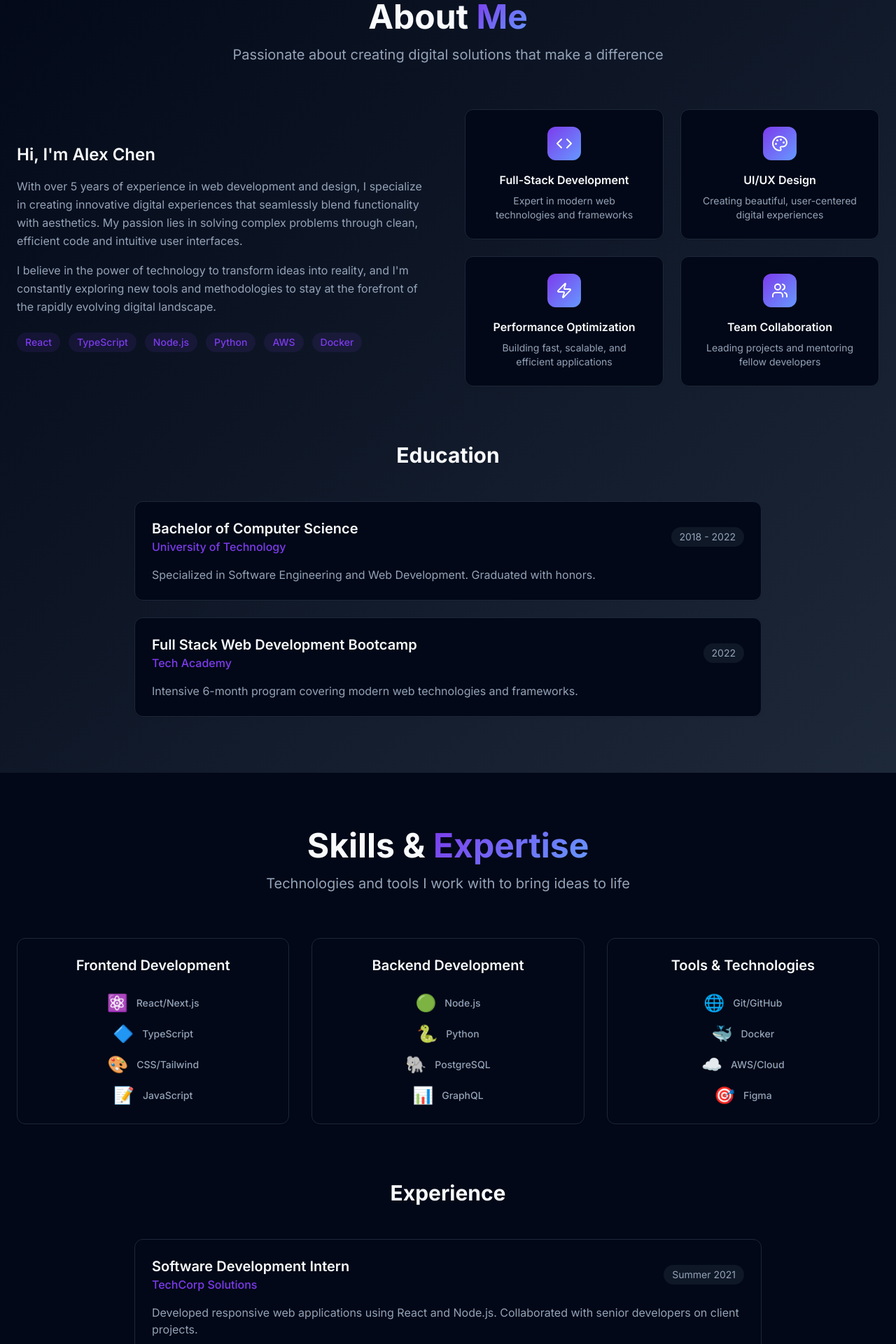
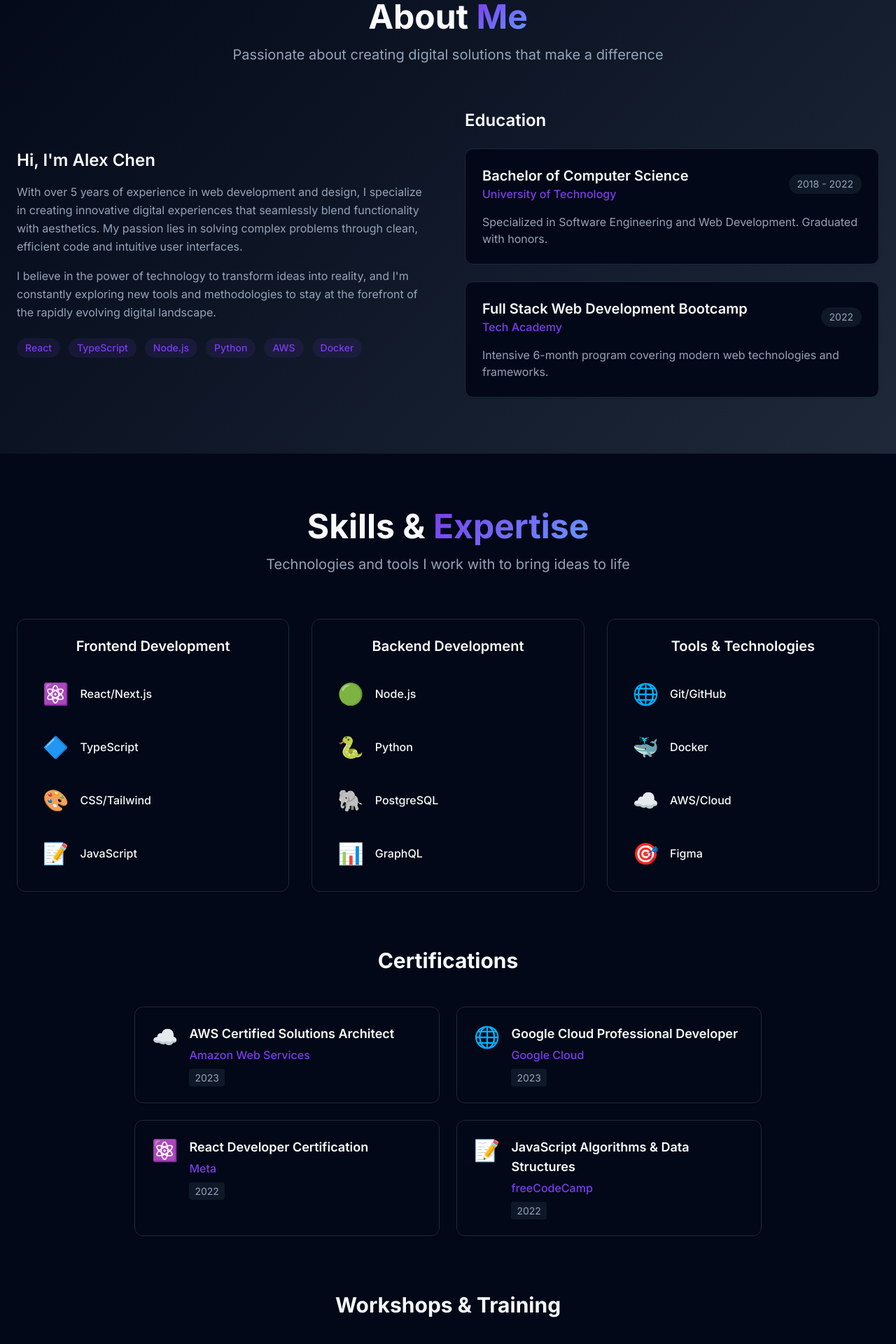
Before and after one commit to Akhil054/Portfolio, a React (Vite) app: page / in a window 1280 px wide. Shown: the part 880-2800 px from the top of the page at 70% size. Built offline with nearby package versions, Linux system fonts and the light colour scheme.

Commit message:
Refactor and add sections
Refactored the profile circle on the homepage, replaced the four boxes in the About Me section with education boxes, and aligned logos and text in the Skills section. Added new Certification and Workshop sections.

```diff
--- a/src/components/About.tsx
+++ b/src/components/About.tsx
@@ -67,26 +67,9 @@ const About = () => {
             </div>
           </div>
 
-          {/* Highlights Grid */}
-          <div className="grid grid-cols-1 sm:grid-cols-2 gap-6">
-            {highlights.map(({ icon: Icon, title, description }) => (
-              <Card key={title} className="hover-lift group">
-                <CardContent className="p-6 text-center">
-                  <div className="w-12 h-12 bg-gradient-primary rounded-lg flex items-center justify-center mx-auto mb-4 group-hover:scale-110 transition-transform">
-                    <Icon className="w-6 h-6 text-white" />
-                  </div>
-                  <h4 className="font-semibold mb-2">{title}</h4>
-                  <p className="text-sm text-muted-foreground">{description}</p>
-                </CardContent>
-              </Card>
-            ))}
-          </div>
-        </div>
-
-        {/* Education */}
-        <div className="mt-20">
-          <h3 className="text-3xl font-bold text-center mb-12">Education</h3>
-          <div className="max-w-4xl mx-auto space-y-6">
+          {/* Education Section */}
+          <div className="space-y-6">
+            <h3 className="text-2xl font-semibold mb-6">Education</h3>
             {[
               {
                 degree: "Bachelor of Computer Science",
@@ -118,6 +101,7 @@ const About = () => {
             ))}
           </div>
         </div>
+
       </div>
     </section>
   );
--- a/src/components/Hero.tsx
+++ b/src/components/Hero.tsx
@@ -38,15 +38,16 @@ const Hero = () => {
         <div className="grid lg:grid-cols-2 gap-12 items-center max-w-6xl mx-auto">
           {/* Left side - Photo */}
           <div className="order-2 lg:order-1 flex justify-center lg:justify-start">
-            <div className="relative">
-              <div className="w-80 h-80 rounded-full overflow-hidden border-4 border-primary/20 shadow-2xl">
+            <div className="relative group">
+              <div className="w-80 h-80 rounded-full overflow-hidden border-4 border-primary/30 shadow-elegant hover-lift">
                 <img
                   src="https://images.unsplash.com/photo-1507003211169-0a1dd7228f2d?w=400&h=400&fit=crop&crop=face"
                   alt="Alex Chen - Creative Developer"
-                  className="w-full h-full object-cover"
+                  className="w-full h-full object-cover transition-transform duration-300 group-hover:scale-105"
                 />
               </div>
-              <div className="absolute inset-0 rounded-full bg-gradient-to-tr from-primary/20 to-transparent"></div>
+              <div className="absolute inset-0 rounded-full bg-gradient-to-tr from-primary/20 via-transparent to-accent/20 opacity-0 group-hover:opacity-100 transition-opacity duration-300"></div>
+              <div className="absolute -inset-1 rounded-full bg-gradient-primary opacity-20 blur-lg group-hover:opacity-40 transition-opacity duration-300"></div>
             </div>
           </div>
 
--- a/src/components/Skills.tsx
+++ b/src/components/Skills.tsx
@@ -50,17 +50,115 @@ const Skills = () => {
             <Card key={category.title} className="hover-lift">
               <CardContent className="p-6">
                 <h3 className="text-xl font-semibold mb-6 text-center">{category.title}</h3>
-                <div className="space-y-3">
+                <div className="space-y-4">
                   {category.skills.map((skill) => (
-                    <div key={skill.name} className="flex items-center justify-center gap-3">
-                      <span className="text-2xl">{skill.logo}</span>
-                      <span className="text-sm font-medium text-muted-foreground">{skill.name}</span>
+                    <div key={skill.name} className="flex items-center gap-4 p-3 rounded-lg hover:bg-secondary/30 transition-colors">
+                      <div className="text-3xl flex-shrink-0">{skill.logo}</div>
+                      <span className="font-medium text-foreground">{skill.name}</span>
                     </div>
                   ))}
                 </div>
               </CardContent>
             </Card>
           ))}
+        </div>
+
+        {/* Certifications */}
+        <div className="mt-20">
+          <h3 className="text-3xl font-bold text-center mb-12">Certifications</h3>
+          <div className="max-w-4xl mx-auto grid md:grid-cols-2 gap-6">
+            {[
+              {
+                title: "AWS Certified Solutions Architect",
+                issuer: "Amazon Web Services",
+                date: "2023",
+                badge: "☁️"
+              },
+              {
+                title: "Google Cloud Professional Developer",
+                issuer: "Google Cloud",
+                date: "2023",
+                badge: "🌐"
+              },
+              {
+                title: "React Developer Certification",
+                issuer: "Meta",
+                date: "2022",
+                badge: "⚛️"
+              },
+              {
+                title: "JavaScript Algorithms & Data Structures",
+                issuer: "freeCodeCamp",
+                date: "2022",
+                badge: "📝"
+              }
+            ].map((cert) => (
+              <Card key={cert.title} className="hover-lift">
+                <CardContent className="p-6">
+                  <div className="flex items-start gap-4">
+                    <div className="text-3xl">{cert.badge}</div>
+                    <div className="flex-1">
+                      <h4 className="font-semibold text-lg mb-1">{cert.title}</h4>
+                      <p className="text-primary font-medium mb-2">{cert.issuer}</p>
+                      <span className="text-sm text-muted-foreground bg-secondary/50 px-2 py-1 rounded">
+                        {cert.date}
+                      </span>
+                    </div>
+                  </div>
+                </CardContent>
+              </Card>
+            ))}
+          </div>
+        </div>
+
+        {/* Workshops */}
+        <div className="mt-20">
+          <h3 className="text-3xl font-bold text-center mb-12">Workshops & Training</h3>
+          <div className="max-w-4xl mx-auto space-y-6">
+            {[
+              {
+                title: "Advanced React Patterns Workshop",
+                organizer: "React Conference 2023",
+                date: "June 2023",
+                description: "Deep dive into advanced React patterns, performance optimization, and modern best practices.",
+                type: "Workshop"
+              },
+              {
+                title: "DevOps & CI/CD Pipeline Training",
+                organizer: "TechLearn Academy",
+                date: "March 2023",
+                description: "Comprehensive training on Docker, Kubernetes, Jenkins, and modern deployment strategies.",
+                type: "Training"
+              },
+              {
+                title: "UI/UX Design Thinking Workshop",
+                organizer: "Design Guild",
+                date: "January 2023",
+                description: "User-centered design principles, prototyping, and design systems creation.",
+                type: "Workshop"
+              }
+            ].map((workshop) => (
+              <Card key={workshop.title} className="hover-lift">
+                <CardContent className="p-6">
+                  <div className="flex flex-col md:flex-row md:items-center md:justify-between mb-4">
+                    <div>
+                      <h4 className="text-xl font-semibold">{workshop.title}</h4>
+                      <p className="text-primary font-medium">{workshop.organizer}</p>
+                    </div>
+                    <div className="flex flex-col sm:flex-row gap-2 mt-2 md:mt-0">
+                      <span className="text-sm text-muted-foreground bg-secondary/50 px-3 py-1 rounded-full">
+                        {workshop.type}
+                      </span>
+                      <span className="text-sm text-muted-foreground bg-primary/10 px-3 py-1 rounded-full">
+                        {workshop.date}
+                      </span>
+                    </div>
+                  </div>
+                  <p className="text-muted-foreground">{workshop.description}</p>
+                </CardContent>
+              </Card>
+            ))}
+          </div>
         </div>
 
         {/* Experience */}
```
